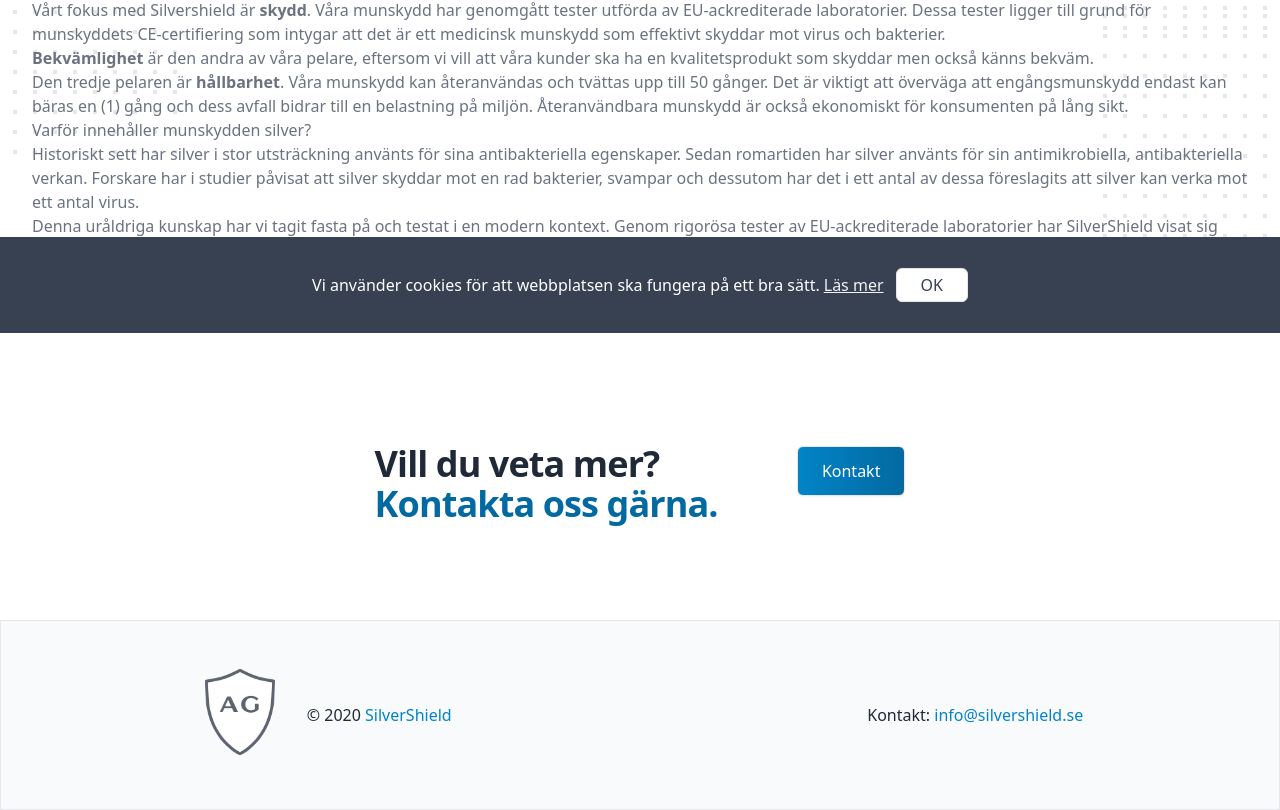
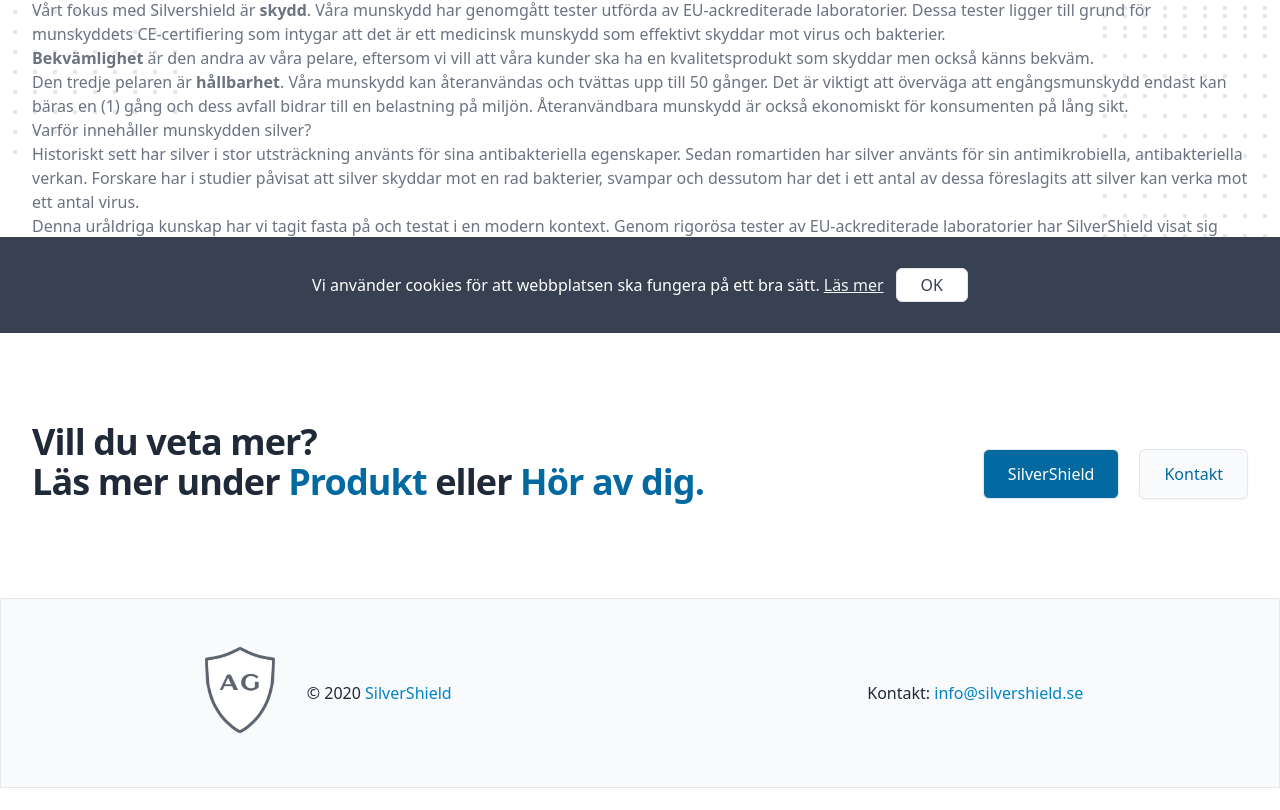
Before and after one commit to serdarsavas/silwear, a Next.js app: page /om-oss in a window 1280 px wide. Shown: the part 467-1277 px from the top of the page. After the commit the page ends 1255 px from the top, so only its background shows below. Built offline with nearby package versions, Linux system fonts and the light colour scheme; what @tailwindcss/typography would draw is missing.

Commit message:
refactor CTA component

```diff
--- a/components/CTA.js
+++ b/components/CTA.js
@@ -1,28 +1,42 @@
 import Link from 'next/link';
 
-export default function CTA() {
+export default function CTA({ isHome }) {
   return (
     <div className='bg-white'>
       <div className='max-w-4xl mx-auto py-16 px-4 sm:px-6 sm:py-24 lg:max-w-7xl lg:px-8 lg:flex lg:items-center lg:justify-between'>
         <h2 className='text-4xl font-extrabold tracking-tight text-gray-800 sm:text-4xl'>
           <span className='block'>Vill du veta mer?</span>
-          <span className='block bg-gradient-to-r from-blue-400 to-blue-700 bg-clip-text text-transparent'>
+          <span className='block'>
             Läs mer under{' '}
+            {isHome ? (
               <Link href='om-oss'>
                 <a className='text-blue-700'>Om Oss</a>
-            </Link>{' '}
+              </Link>
+            ) : (
+              <Link href='/'>
+                <a className='text-blue-700'>Produkt</a>
+              </Link>
+            )}{' '}
             eller{' '}
             <Link href='kontakt'>
-              <a className='text-blue-700'>hör av dig.</a>
+              <a className='text-blue-700'>Hör av dig.</a>
             </Link>
           </span>
         </h2>
         <div className='mt-6 space-y-4 sm:space-y-0 sm:flex sm:space-x-5'>
+          {isHome ? (
             <Link href='om-oss'>
-            <a className='flex items-center justify-center px-6 py-3 border border-transparent text-base font-medium rounded-md shadow-sm text-white bg-gradient-to-r from-blue-600 to-blue-700 hover:from-blue-600 hover:to-blue-800'>
+              <a className='flex items-center justify-center px-6 py-3 border border-transparent text-base font-medium rounded-md shadow-sm text-white bg-blue-700 hover:bg-blue-800'>
                 Om Oss
               </a>
             </Link>
+          ) : (
+            <Link href='/'>
+              <a className='flex items-center justify-center px-6 py-3 border border-transparent text-base font-medium rounded-md shadow-sm text-white bg-blue-700 hover:bg-blue-800'>
+                SilverShield
+              </a>
+            </Link>
+          )}
           <Link href='kontakt'>
             <a className='flex items-center justify-center px-6 py-3 border border-transparent text-base font-medium rounded-md shadow-sm text-blue-700 bg-gray-50 hover:bg-gray-100'>
               Kontakt
--- a/components/Hero.js
+++ b/components/Hero.js
@@ -20,7 +20,7 @@
               onClick={() => scrollToComponent(reference)}
               className='rounded-md shadow'
             >
-              <span className='w-full flex items-center justify-center px-8 py-3 border border-transparent text-base font-medium rounded-md text-white bg-gradient-to-r from-blue-600 to-blue-700 hover:from-blue-600 hover:to-blue-800 md:py-4 md:text-lg md:px-10 cursor-pointer'>
+              <span className='w-full flex items-center justify-center px-8 py-3 border border-transparent text-base font-medium rounded-md text-white bg-blue-700 hover:bg-blue-800 md:py-4 md:text-lg md:px-10 cursor-pointer'>
                 Läs mer
               </span>
             </div>
--- a/pages/index.js
+++ b/pages/index.js
@@ -37,7 +37,7 @@
         <Hero scrollToComponent={scrollToComponent} reference={ref} />
         <Icons />
         <Features ref={ref} />
-        <CTA />
+        <CTA isHome={true} />
       </main>
       <div className='relative'>
         <Footer />
--- a/pages/om-oss.js
+++ b/pages/om-oss.js
@@ -3,6 +3,7 @@
 import Head from 'next/head';
 import Header from '../components/Header';
 import Footer from '../components/Footer';
+import CTA from '../components/CTA';
 import Cookie from '../components/Cookie';
 
 export default function Contact() {
@@ -192,21 +193,7 @@
           </div>
         </div>
 
-        <div className='max-w-prose mx-auto py-16 px-6 sm:py-24 lg:px-8 flex items-baseline justify-between gap-8'>
-          <span className='text-3xl font-extrabold tracking-tight text-gray-800 sm:text-4xl'>
-            Vill du veta mer?
-            <Link href='kontakt'>
-              <a className='text-blue-700 block'> Kontakta oss gärna.</a>
-            </Link>
-          </span>
-          <div className='mt-6 space-y-4 sm:space-y-0 sm:flex sm:space-x-5'>
-            <Link href='kontakt'>
-              <a className='px-6 py-3 border border-transparent text-base font-medium rounded-md border border-transparent text-base font-medium rounded-md shadow-sm text-white bg-gradient-to-r from-blue-600 to-blue-700 hover:from-blue-600 hover:to-blue-800'>
-                Kontakt
-              </a>
-            </Link>
-          </div>
-        </div>
+        <CTA isHome={false} />
       </main>
       <Footer />
 
```
Lines whose indentation alone changed are shown as unchanged.
